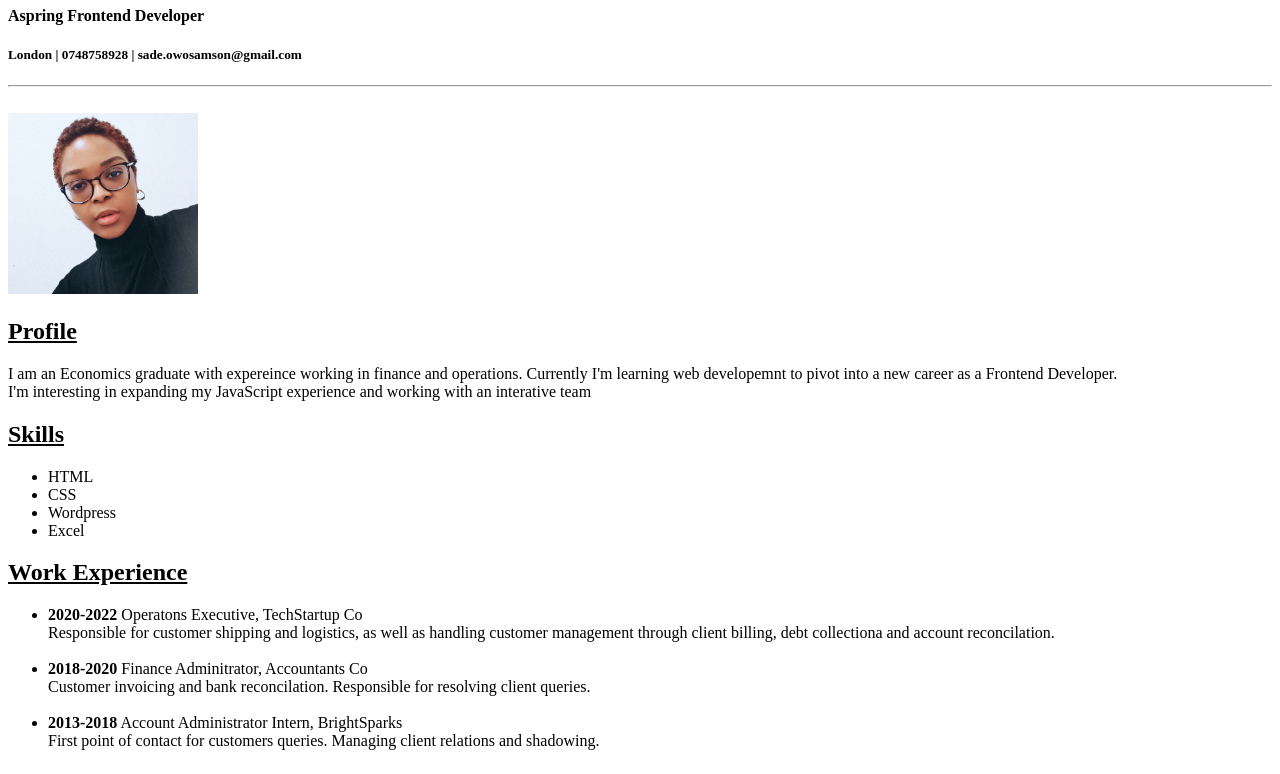
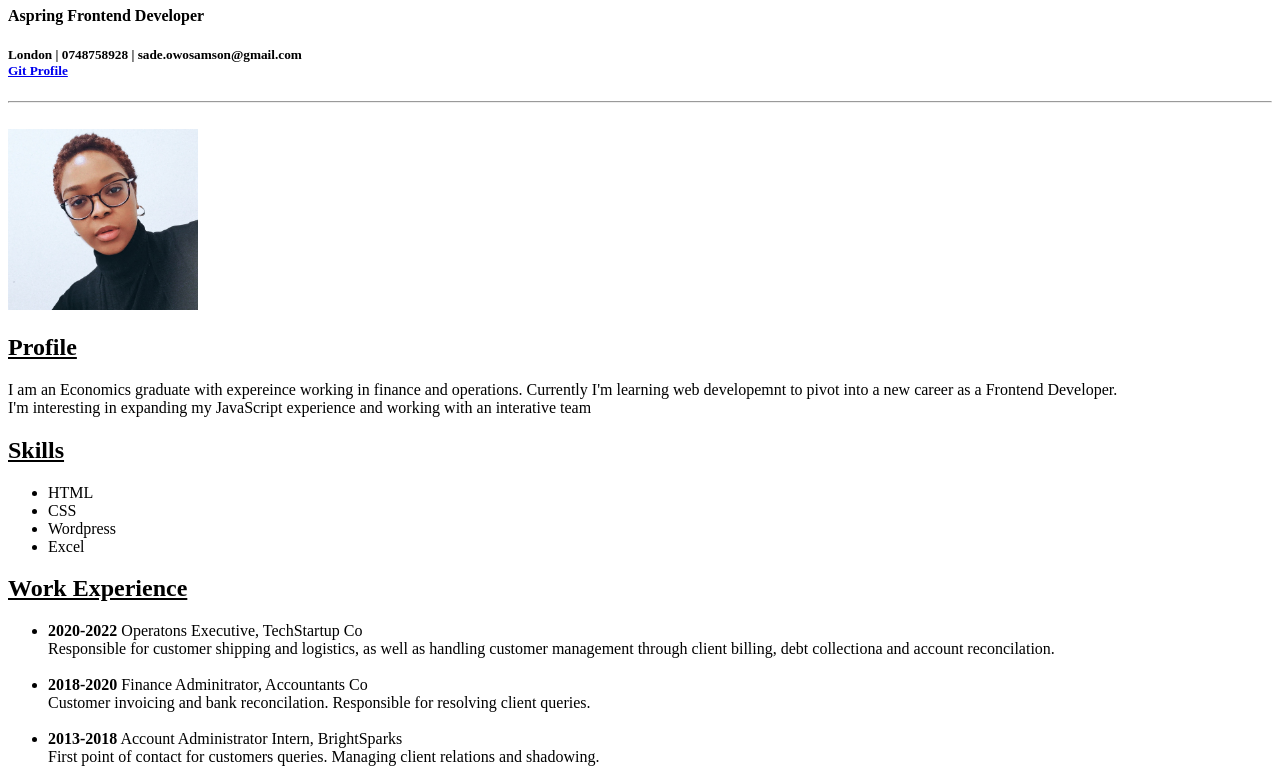
Before and after one commit to Fowosamson/webdevs, a plain HTML site: page session3/index.html in a window 1280 px wide. Shown: the part 73-847 px from the top of the page. Drawn offline with Linux system fonts and the light colour scheme.

Commit message:
added link

```diff
--- a/session3/index.html
+++ b/session3/index.html
@@ -6,7 +6,7 @@
     <body>
      <h1><b>Sade Owo-Samson</b></h1>
      <h4>Aspring Frontend Developer</h4>
-     <h5>London | 0748758928 | sade.owosamson@gmail.com</h5>
+     <h5>London | 0748758928 | sade.owosamson@gmail.com <br><a href="https://github.com/Fowosamson/webdevs.git">Git Profile</a></h5>
         <hr>
         <br>
         <img src="profile.jpg"  alt="profile picture of me" width="15%">
```
